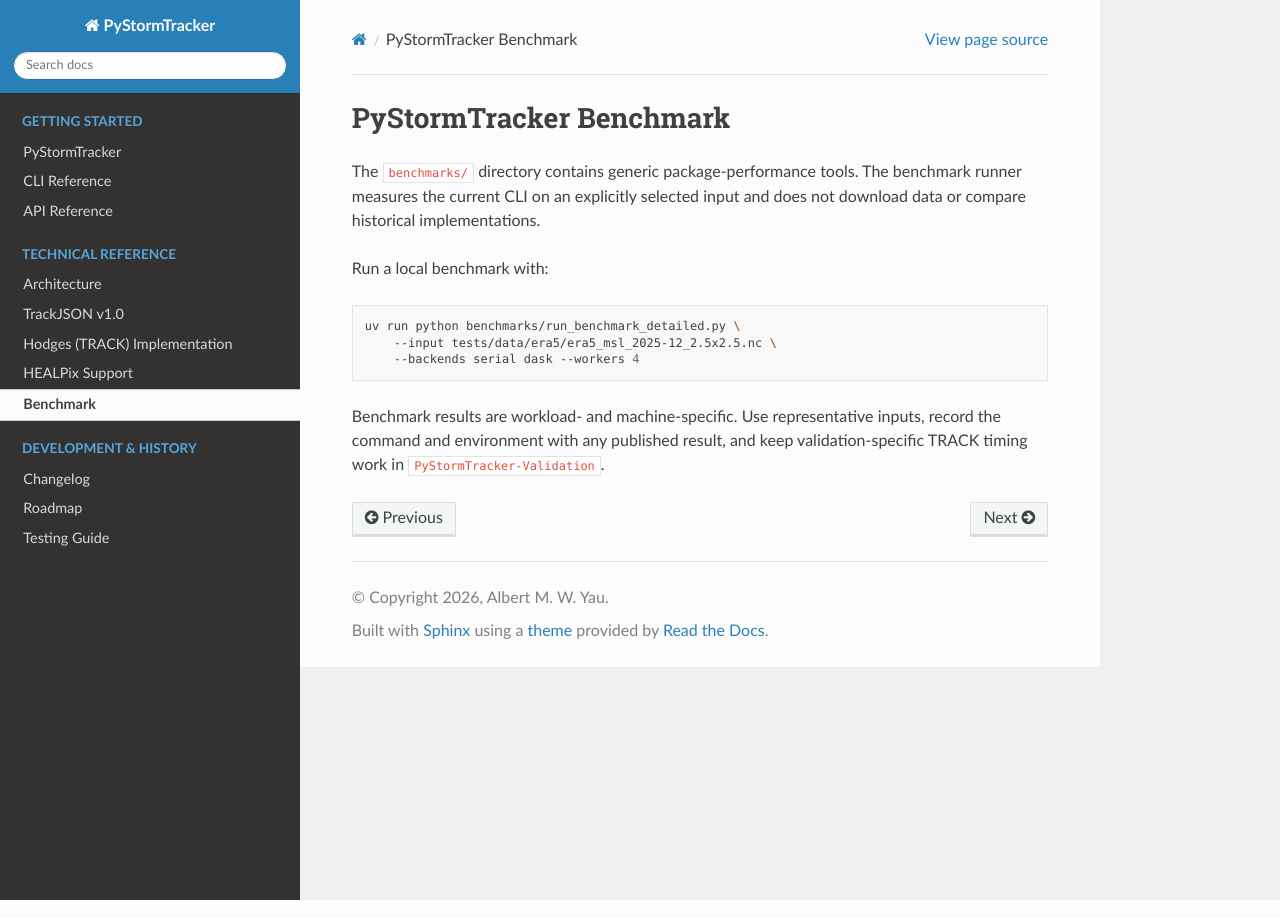
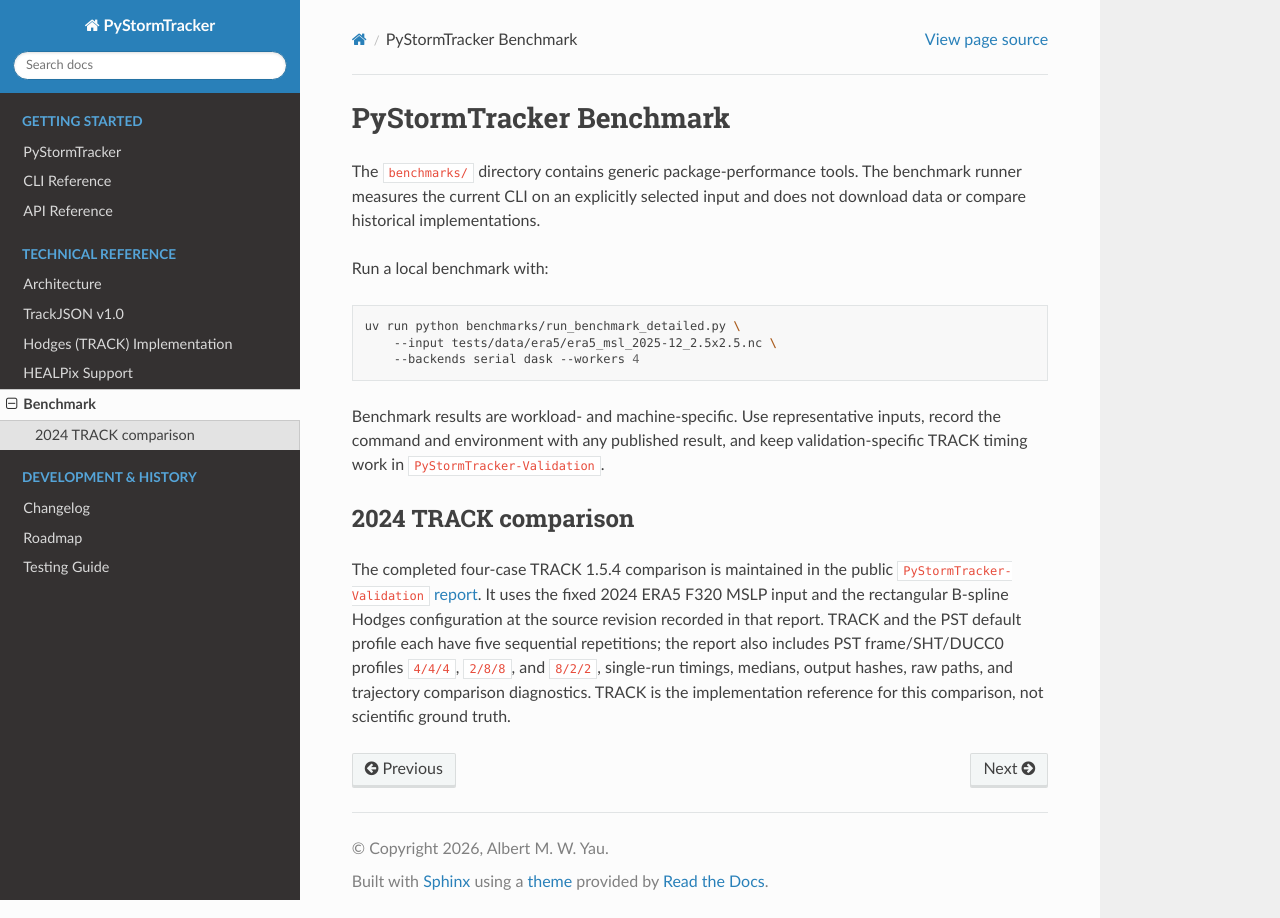
Before and after one commit to mwyau/PyStormTracker, a Sphinx documentation site: the page built from docs/benchmark.md, in a window 1280 px wide. Built offline with Sphinx 7.4.7 and the Read the Docs theme 3.1.0, drawn with Linux system fonts in a browser that asks for light colours; pages that are not in the unit, such as notebooks, are missing from menus.

Commit message:
docs: link 2024 TRACK comparison

```diff
--- a/docs/benchmark.md
+++ b/docs/benchmark.md
@@ -16,3 +16,15 @@ Benchmark results are workload- and machine-specific. Use representative
 inputs, record the command and environment with any published result, and
 keep validation-specific TRACK timing work in
 `PyStormTracker-Validation`.
+
+## 2024 TRACK comparison
+
+The completed four-case TRACK 1.5.4 comparison is maintained in the public
+[`PyStormTracker-Validation` report](https://github.com/mwyau/PyStormTracker-Validation/blob/main/results/BENCHMARK_2024.md).
+It uses the fixed 2024 ERA5 F320 MSLP input and the rectangular B-spline
+Hodges configuration at the source revision recorded in that report. TRACK
+and the PST default profile each have five sequential repetitions; the report
+also includes PST frame/SHT/DUCC0 profiles `4/4/4`, `2/8/8`, and `8/2/2`,
+single-run timings, medians, output hashes, raw paths, and trajectory
+comparison diagnostics. TRACK is the implementation reference for this
+comparison, not scientific ground truth.
```
